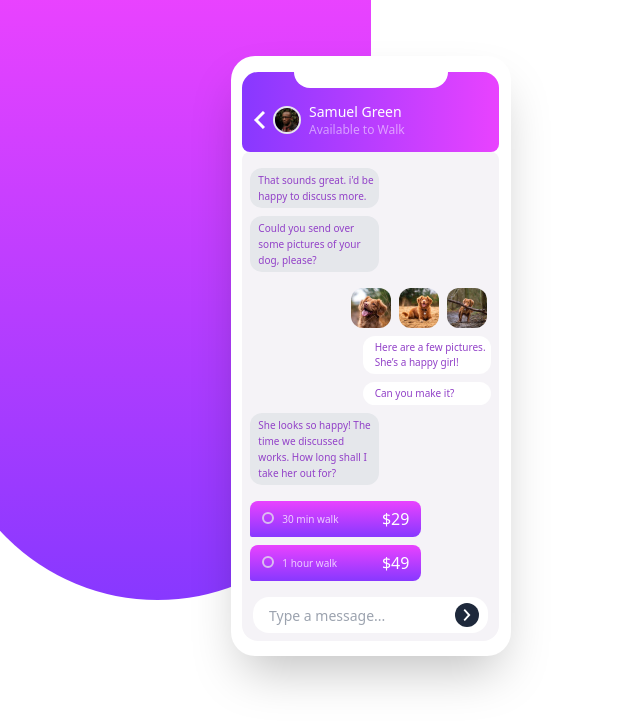
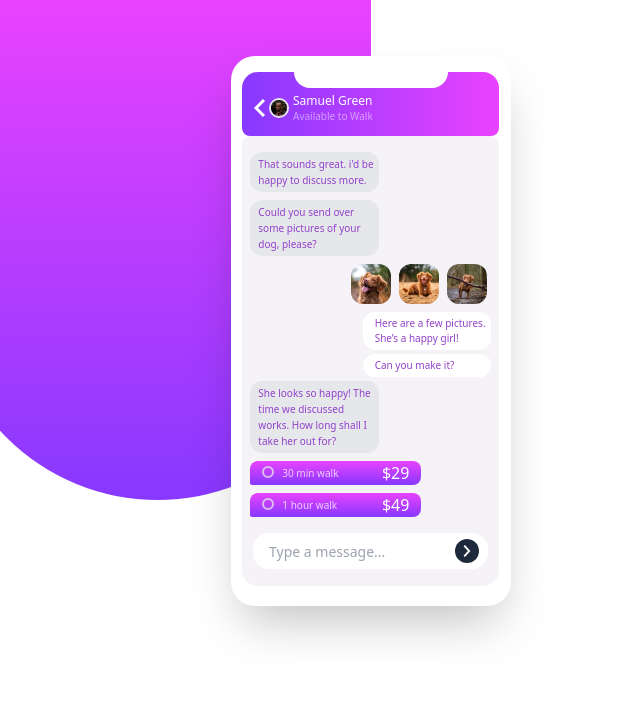
Before and after one commit to DannyHTML/chat-app-css, a Vue app: page / in a window 1280 px wide. Shown: the top 728 px of the page, without its empty margins (0-640 px from the left). Built offline with nearby package versions, Linux system fonts and the light colour scheme.

Commit message:
Changed size layout

```diff
--- a/src/Mobile.vue
+++ b/src/Mobile.vue
@@ -1,27 +1,27 @@
 <template>
   <div
-    class="relative w-1/2 h-[600px] md:-left-14 bg-gradient-to-b from-lightMagenta to-lightViolet rounded-br-full md:max-h-[850px] md:w-1/3 md:rounded-br-full md:rounded-bl-full"
+    class="relative w-1/2 h-[500px] md:-left-14 bg-gradient-to-b from-lightMagenta to-lightViolet rounded-br-full md:max-h-[850px] md:w-1/3 md:rounded-br-full md:rounded-bl-full"
   >
     <div
-      class="absolute right-0 translate-x-1/2 top-14 w-[280px] h-full bg-white shadow-2xl rounded-3xl"
+      class="absolute h-[550px] right-0 translate-x-1/2 top-14 w-[280px] bg-white shadow-2xl rounded-3xl"
     >
       <!-- Start header -->
 
       <div
-        class="relative flex justify-center items-center w-11/12 m-auto h-20 rounded-b-lg rounded-t-2xl mt-4 bg-gradient-to-l from-lightMagenta to-lightViolet"
+        class="relative flex justify-center items-center w-11/12 m-auto h-16 rounded-b-lg rounded-t-2xl mt-4 bg-gradient-to-l from-lightMagenta to-lightViolet"
       >
         <div class="absolute w-3/5 h-5 -top-1 bg-white rounded-b-2xl"></div>
-        <div class="flex w-11/12 justify-between mt-4">
-          <div class="flex items-center gap-2">
+        <div class="flex w-11/12 justify-between mt-2">
+          <div class="flex items-center gap-1">
             <div>
               <img class="" src="/images/icon-previous.svg" alt="" />
             </div>
-            <div class="h-7 w-7 border-2 rounded-full">
+            <div class="h-5 w-5 border-2 rounded-full">
               <img class="rounded-full" src="/images/avatar.jpg" alt="" />
             </div>
             <div>
-              <h2 class="capitalize text-sm text-white">samuel green</h2>
-              <p class="text-white text-xs opacity-50">Available to Walk</p>
+              <h2 class="capitalize text-xs text-white">samuel green</h2>
+              <p class="text-white text-[10px] opacity-50">Available to Walk</p>
             </div>
           </div>
           <div>
@@ -37,8 +37,10 @@
 
       <!-- End header -->
 
-      <div class="w-11/12 m-auto bg-appBackground rounded-t-lg rounded-b-2xl">
-        <div class="flex flex-col gap-2 w-1/2 text-xs pt-4 ml-2 mb-4">
+      <div
+        class="w-11/12 m-auto h-[450px] bg-appBackground rounded-t-lg rounded-b-2xl"
+      >
+        <div class="flex flex-col gap-2 w-1/2 text-xs pt-4 ml-2 mb-2">
           <div class="rounded-xl p-1 bg-gray-200">
             <p class="text-chatLeft font-medium text-[10px] ml-1">
               That sounds great. i'd be happy to discuss more.
@@ -57,8 +59,8 @@
             <img class="rounded-xl" src="/images/dog-image-3.jpg" alt="" />
           </div>
         </div>
-        <div class="flex flex-col mb-2">
-          <div class="flex justify-end mb-2">
+        <div class="flex flex-col mb-1">
+          <div class="flex justify-end mb-1">
             <p
               class="w-1/2 text-[10px] mr-2 pl-3 p-1 rounded-xl bg-white text-chatLeft font-medium"
             >
@@ -73,7 +75,7 @@
             </p>
           </div>
         </div>
-        <div class="flex flex-col gap-2 w-1/2 text-xs ml-2 mb-4">
+        <div class="flex flex-col gap-2 w-1/2 text-xs ml-2 mb-2">
           <div class="rounded-xl p-1 bg-gray-200">
             <p class="text-chatLeft font-medium text-[10px] ml-1">
               She looks so happy! The time we discussed works. How long shall I
@@ -81,8 +83,11 @@
             </p>
           </div>
         </div>
+
+        <!-- buttons -->
+
         <button
-          class="flex items-center justify-between rounded-t-lg ml-2 mb-2 rounded-br-lg w-2/3 h-9 rounded-bl-sm p-1 bg-gradient-to-b from-lightMagenta to-lightViolet"
+          class="flex items-center justify-between rounded-t-lg ml-2 mb-2 rounded-br-lg w-2/3 h-6 rounded-bl-sm p-1 bg-gradient-to-b from-lightMagenta to-lightViolet"
         >
           <div class="flex">
             <div class="border-2 w-3 h-3 rounded-full ml-2 opacity-75"></div>
@@ -95,7 +100,7 @@
           <div><p class="text-white mr-2 font-medium">$29</p></div>
         </button>
         <button
-          class="flex items-center mb-4 justify-between rounded-t-lg ml-2 rounded-br-lg w-2/3 h-9 rounded-bl-sm p-1 bg-gradient-to-b from-lightMagenta to-lightViolet"
+          class="flex items-center mb-4 justify-between rounded-t-lg ml-2 rounded-br-lg w-2/3 h-6 rounded-bl-sm p-1 bg-gradient-to-b from-lightMagenta to-lightViolet"
         >
           <div class="flex">
             <div class="border-2 w-3 h-3 rounded-full ml-2 opacity-75"></div>
@@ -107,7 +112,9 @@
           </div>
           <div><p class="text-white mr-2 font-medium">$49</p></div>
         </button>
+
         <!-- Input field -->
+
         <div class="h-11 pb-4 m-auto">
           <div class="relative flex items-center">
             <input
```
